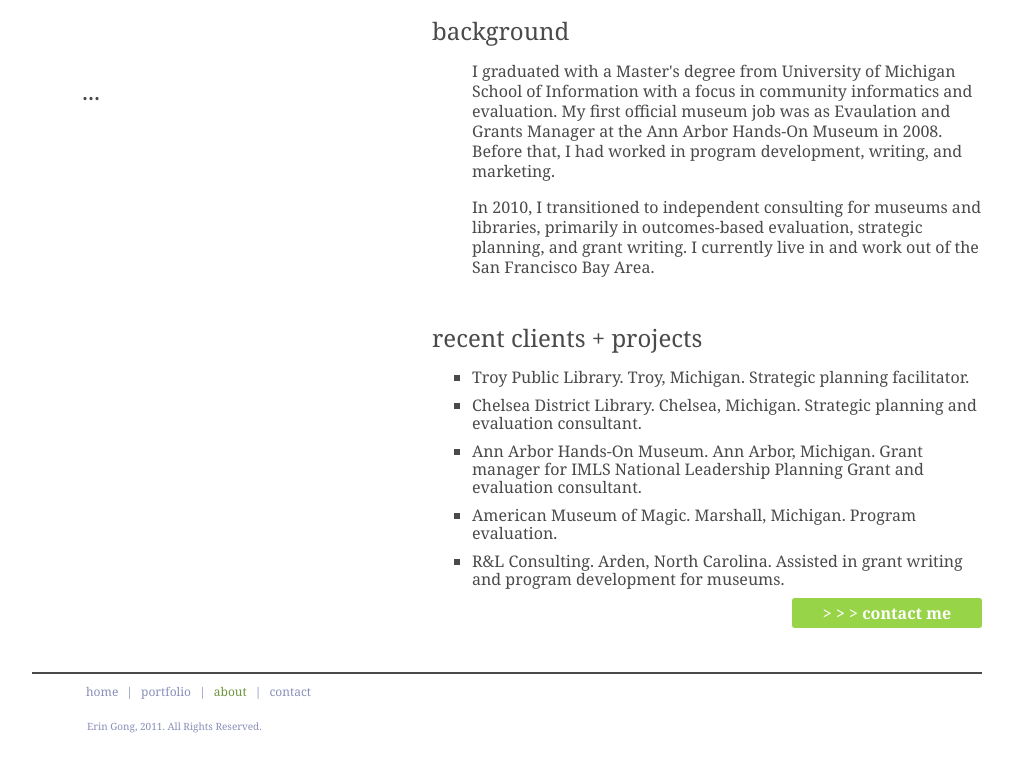
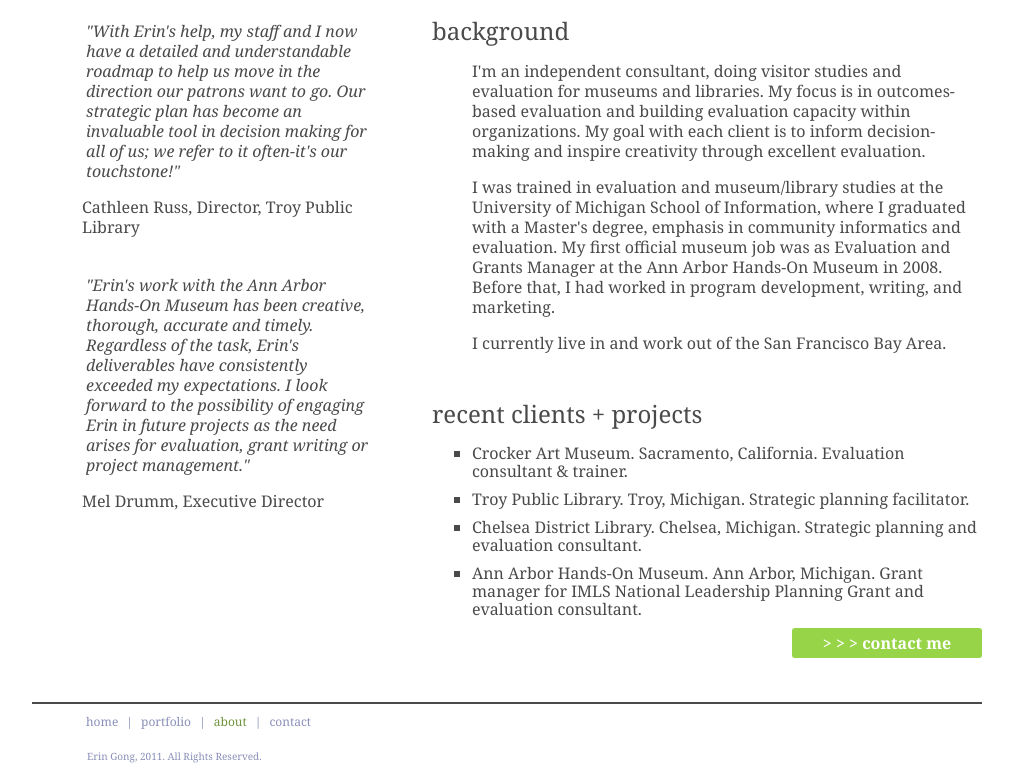
Before and after one commit to eringong/eringong, a plain HTML site: page html/about.html in a window 1280 px wide. Shown: the part 131-905 px from the top of the page, without its empty margins (133-1146 px from the left). Before the commit the page ends 875 px from the top, so only its background shows below. Drawn offline with nearby package versions, Linux system fonts and the light colour scheme.

Commit message:
added reference quotes and updated bio and tagline

```diff
--- a/html/about.html
+++ b/html/about.html
@@ -48,16 +48,16 @@
 			<div id="content-index">
 			<h2>background</h2>
 			<ul>
-			<p>I graduated with a Master's degree from University of Michigan School of Information with a focus in community informatics and evaluation. My first official museum job was as Evaulation and Grants Manager at the Ann Arbor Hands-On Museum in 2008. Before that, I had worked in program development, writing, and marketing.</p>
-			<p>In 2010, I transitioned to independent consulting for museums and libraries, primarily in outcomes-based evaluation, strategic planning, and grant writing. I currently live in and work out of the San Francisco Bay Area.</p>
+			<p>I'm an independent consultant, doing visitor studies and evaluation for museums and libraries. My focus is in outcomes-based evaluation and building evaluation capacity within organizations. My goal with each client is to inform decision-making and inspire creativity through excellent evaluation.</p>
+			<p>I was trained in evaluation and museum/library studies at the University of Michigan School of Information, where I graduated with a Master's degree, emphasis in community informatics and evaluation. My first official museum job was as Evaluation and Grants Manager at the Ann Arbor Hands-On Museum in 2008. Before that, I had worked in program development, writing, and marketing.</p>
+			<p>I currently live in and work out of the San Francisco Bay Area.</p>
 			</ul>
 			<h2>recent clients + projects</h2>
 			<ul>
+			<li>Crocker Art Museum. Sacramento, California. Evaluation consultant & trainer.</li></br>
 			<li>Troy Public Library. Troy, Michigan. Strategic planning facilitator.</li></br>
 			<li>Chelsea District Library. Chelsea, Michigan. Strategic planning and evaluation consultant.</li></br>
 			<li>Ann Arbor Hands-On Museum. Ann Arbor, Michigan. Grant manager for IMLS National Leadership Planning Grant and evaluation consultant.</li></br>
-			<li>American Museum of Magic. Marshall, Michigan. Program evaluation.</li></br>
-			<li>R&L Consulting. Arden, North Carolina. Assisted in grant writing and program development for museums.</li></br>
 			</ul>
 			<a href="contact.html" class="button">
 			<span class="go">> > > contact me</span>
@@ -70,8 +70,13 @@
 	</div>
 
 	<div id="content-sidebar">
-		<div id="content-sidebar-index">
-			<h2>...</h2>
+		<div id="content-sidebar-about">
+			<h4>"With Erin's help, my staff and I now have a detailed and understandable roadmap to help us move in the direction our patrons want to go. Our strategic plan has become an invaluable tool in decision making for all of us; we refer to it often-it's our touchstone!"</h4>
+			<p>Cathleen Russ, Director, Troy Public Library</p>
+			</br>
+			<h4>"Erin's work with the Ann Arbor Hands-On Museum has been creative, thorough, accurate and timely.  Regardless of the task, Erin's deliverables have consistently exceeded my expectations. I look forward to the possibility of engaging Erin in future projects as the need arises for evaluation, grant writing or project management."</h4>
+			<p>Mel Drumm, Executive Director</p>
+
 		</div>
 	</div>
 
--- a/html/layout.css
+++ b/html/layout.css
@@ -25,6 +25,14 @@ h2{
 
 h3{
 	font: normal 16px/20px Georgia, "Times New Roman", Times, serif;
+	margin: 4px 4px 4px 4px;
+	color:#4A4A4A;
+	font-weight:normal;
+}
+
+h4{
+	font: normal 16px/20px Georgia, "Times New Roman", Times, serif;
+	font-style:italic;
 	margin: 4px 4px 4px 4px;
 	color:#4A4A4A;
 	font-weight:normal;
@@ -210,6 +218,13 @@ margin-top:10px;
 {
 	padding-top:60px;
 	padding-left:50px;
+	padding-right:50px;
+}
+
+#content-sidebar-about
+{
+	padding-left:50px;
+	padding-right:50px;
 }
 
 #content-sidebar-contact
```
Also changed, not shown: html/contact.html (+1 -1 lines), html/index.html (+1 -1 lines).
